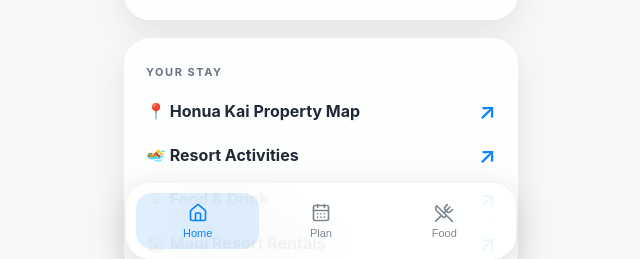
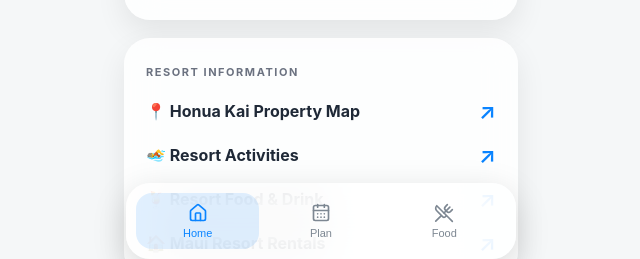
Before and after one commit to hollojnacker-duck/maui-2026, a React (Vite) app: page / in a window 1280 px wide. Shown: the part 521-780 px from the top of the page, without its empty margins (319-959 px from the left). Built offline with nearby package versions, Linux system fonts and the light colour scheme.

Commit message:
Maui 2026 V1

```diff
--- a/src/pages/Home.jsx
+++ b/src/pages/Home.jsx
@@ -140,7 +140,7 @@
       <section className="card">
 
         <span className="label">
-          YOUR STAY
+          RESORT INFORMATION
         </span>
 
         <div className="upcoming-list">
@@ -171,7 +171,7 @@
             target="_blank"
             rel="noopener noreferrer"
           >
-            <strong>🍹 Food & Drink</strong>
+            <strong>🍹 Resort Food & Drink</strong>
             <span>↗</span>
           </a>
 
--- a/src/pages/Plan.jsx
+++ b/src/pages/Plan.jsx
@@ -27,7 +27,24 @@
 
 export default function PlanPage({ setPage }) {
 
-  const [selectedDay, setSelectedDay] = useState(0);
+  // Automatically open to today's itinerary during the trip
+
+const tripStart = new Date(2026, 7, 17); // August 17, 2026
+const today = new Date();
+
+tripStart.setHours(0, 0, 0, 0);
+today.setHours(0, 0, 0, 0);
+
+const daysSinceStart = Math.floor(
+  (today - tripStart) / (1000 * 60 * 60 * 24)
+);
+
+const initialDay = Math.min(
+  Math.max(daysSinceStart, 0),
+  trip.itinerary.length - 1
+);
+
+const [selectedDay, setSelectedDay] = useState(initialDay);
 
   const currentDay = trip.itinerary[selectedDay];
 
```
